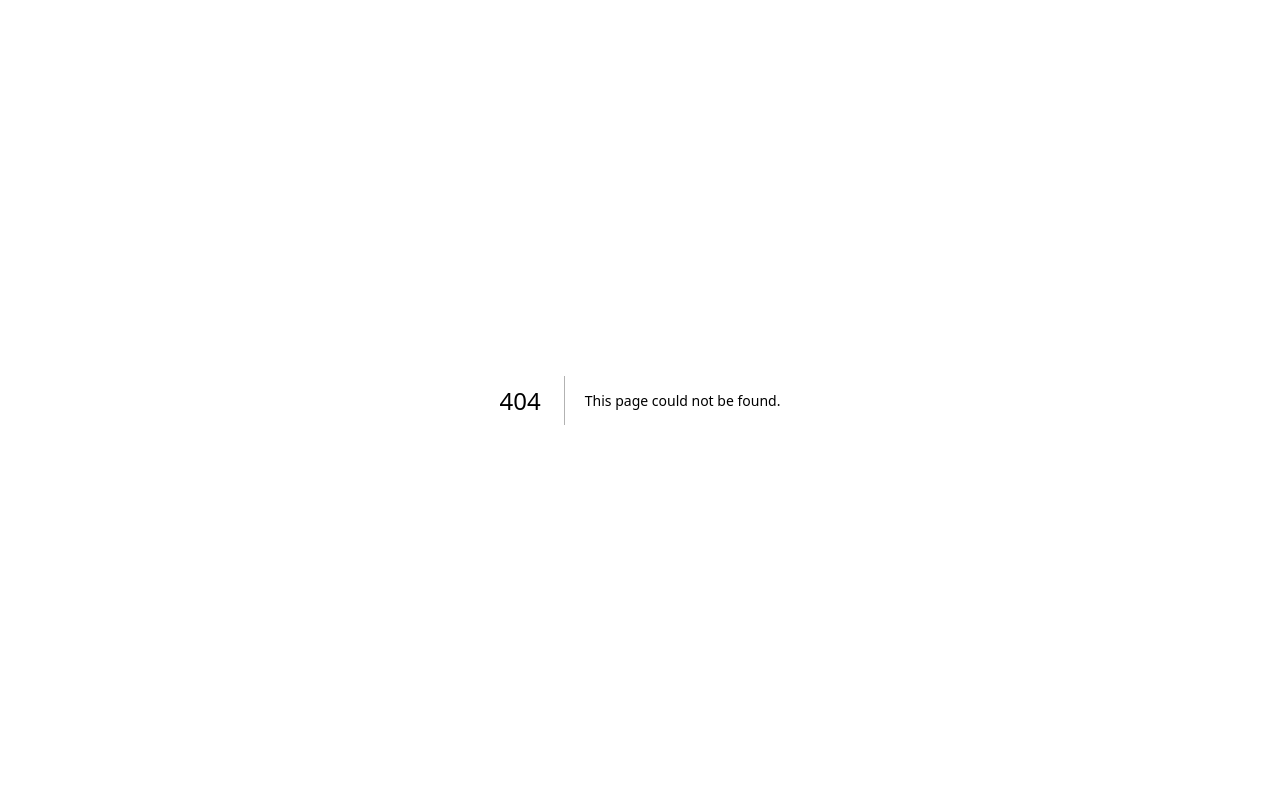
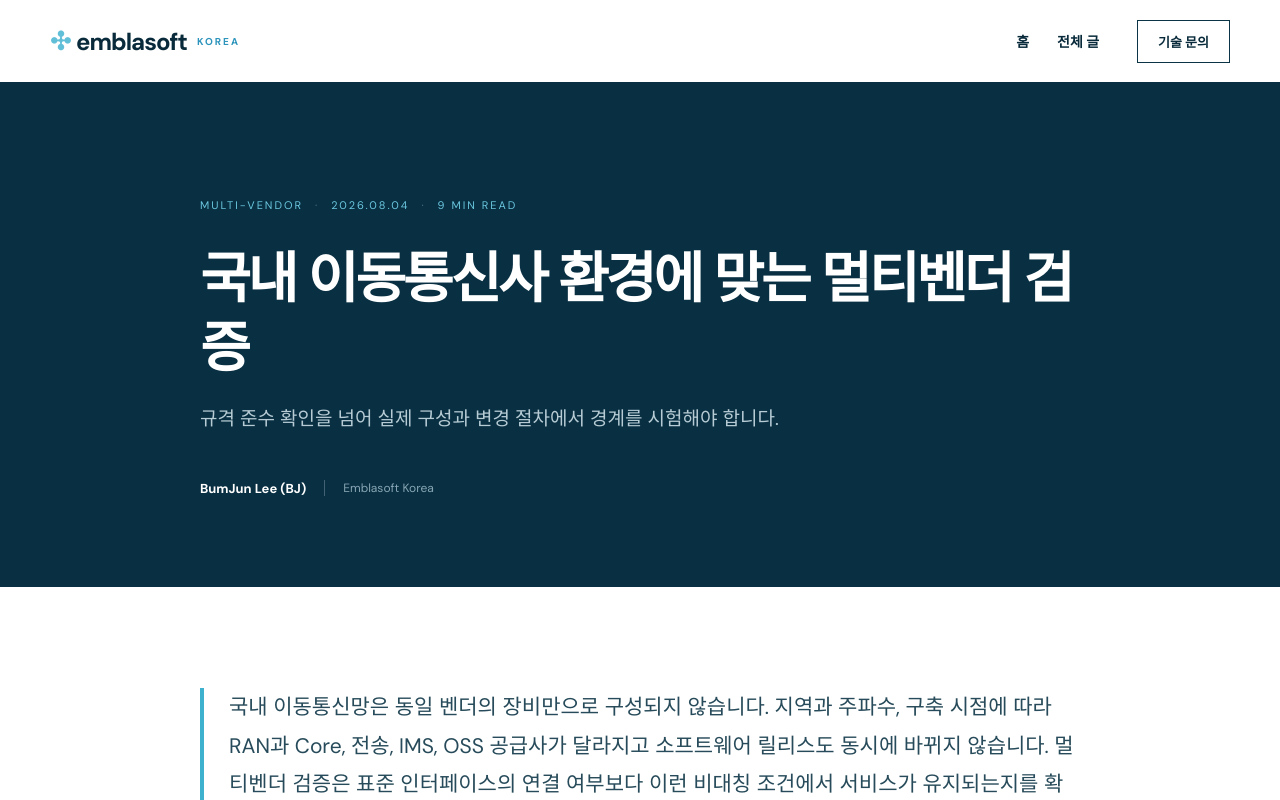
Before and after one commit to mystar11/emblasoft-kr, a Next.js app: page /blog/korea-multivendor-validation in a window 1280 px wide. Before the commit this address had no page. Shown: the top 800 px of the page. Built offline with nearby package versions, Linux system fonts and the light colour scheme.

Commit message:
Add korea-multivendor-validation article

```diff
--- /dev/null
+++ b/app/blog/korea-multivendor-validation/page.tsx
@@ -0,0 +1,9 @@
+import type { Metadata } from "next";
+import TechnicalArticle from "../TechnicalArticle";
+export const metadata: Metadata = { title: "국내 이동통신사 환경에 맞는 멀티벤더 검증", description: "국내 통신사의 혼합 장비와 운영 조건을 반영한 5G 멀티벤더 시험 전략입니다." };
+export default function Page(){return <TechnicalArticle category="MULTI-VENDOR" title="국내 이동통신사 환경에 맞는 멀티벤더 검증" dek="규격 준수 확인을 넘어 실제 구성과 변경 절차에서 경계를 시험해야 합니다." read="9" lead="국내 이동통신망은 동일 벤더의 장비만으로 구성되지 않습니다. 지역과 주파수, 구축 시점에 따라 RAN과 Core, 전송, IMS, OSS 공급사가 달라지고 소프트웨어 릴리스도 동시에 바뀌지 않습니다. 멀티벤더 검증은 표준 인터페이스의 연결 여부보다 이런 비대칭 조건에서 서비스가 유지되는지를 확인하는 작업입니다." sections={[
+{title:"실제 조합을 시험 매트릭스로 만듭니다",paragraphs:["모든 조합을 동일한 깊이로 시험하는 것은 현실적이지 않습니다. 상용 트래픽 비중, 변경 빈도, 장애 영향과 과거 결함을 기준으로 우선순위를 둡니다. 지역별 RAN 벤더, 단말 칩셋·모델, 5GC와 UPF 릴리스, IMS 경로를 하나의 조합으로 관리합니다.","정상 조합뿐 아니라 한쪽만 신규 릴리스로 바뀐 N-1, N/N+1 조건을 포함해야 실제 롤링 업그레이드 위험을 확인할 수 있습니다."]},
+{title:"경계 절차를 중심으로 시나리오를 구성합니다",paragraphs:["벤더 경계에서 문제가 드러나는 대표적인 순간은 Handover, 재접속, 정책 갱신, UPF 재선택, 음성 전환과 장애복구입니다. 정상적인 정지 상태의 처리량 시험만으로는 이런 결함을 찾기 어렵습니다.","UE가 서로 다른 벤더 셀 사이를 이동하고 서비스가 진행되는 동안 부하와 무선 조건을 바꾸며 시그널링 원인값, 세션 연속성, 패킷 손실과 복구시간을 측정합니다."]},
+{title:"공통 KPI와 벤더별 증거를 함께 남깁니다",paragraphs:["접속·Handover 성공률, 서비스 설정시간, 지연, 손실과 처리량은 공통 기준으로 판정합니다. 동시에 각 장비의 로그, 카운터와 트레이스를 시간 동기화해 실패 원인을 찾을 증거를 남깁니다.","KPI 명칭과 집계 방식이 벤더마다 다르므로 시험 전에 정의와 측정 지점을 합의해야 합니다. 같은 이름의 지표라도 시작·종료 시점이 다르면 결과를 직접 비교할 수 없습니다."]},
+{title:"변경 관리와 회귀시험으로 연결합니다",paragraphs:["멀티벤더 시험은 일회성 상호운용 행사로 끝나면 효과가 제한됩니다. 승인된 조합과 기준 결과를 보존하고 소프트웨어, 파라미터, 단말 업데이트가 있을 때 영향 범위에 맞는 회귀시험을 자동 실행해야 합니다.","시험 결과는 실패 항목만 나열하지 않고 영향 가입자, 서비스 위험, 우회 방법과 수정 후 재검증 조건까지 포함해야 운영 의사결정에 사용할 수 있습니다."]}
+]} closing="벤더에 독립적인 UE와 트래픽 모델을 기준점으로 사용하면 국내 상용망의 복잡한 장비 조합을 같은 KPI와 절차로 비교할 수 있습니다."/>}
```
